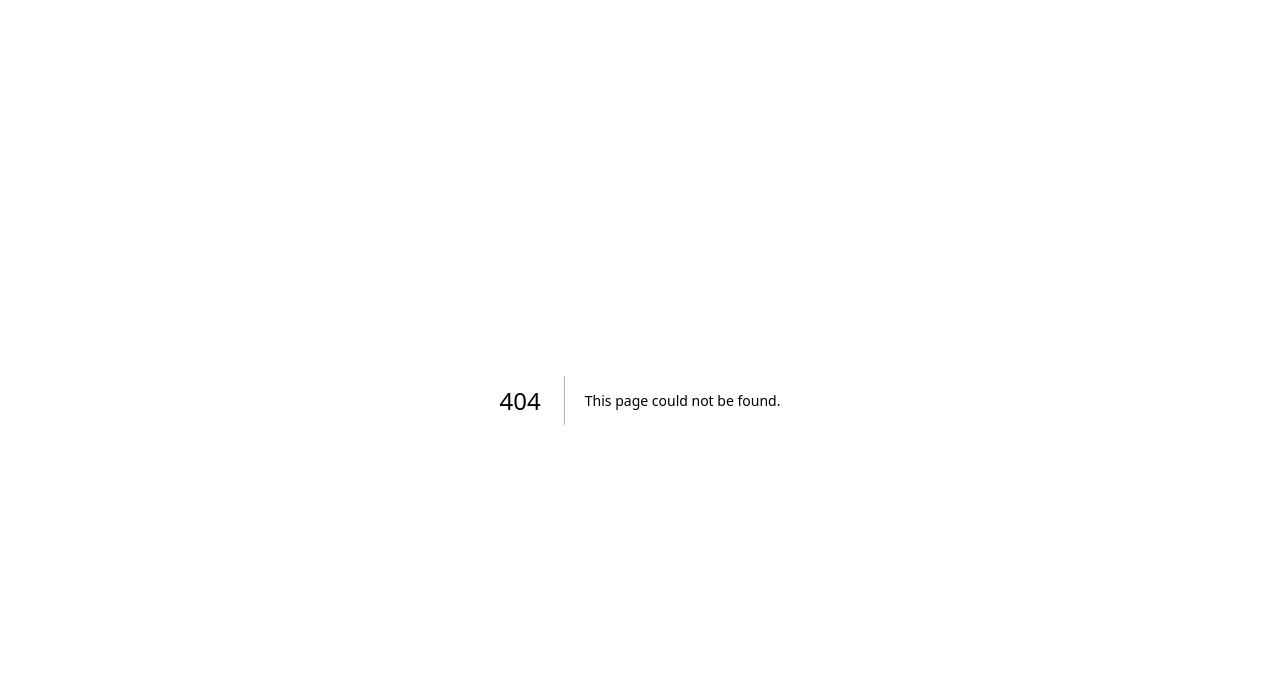
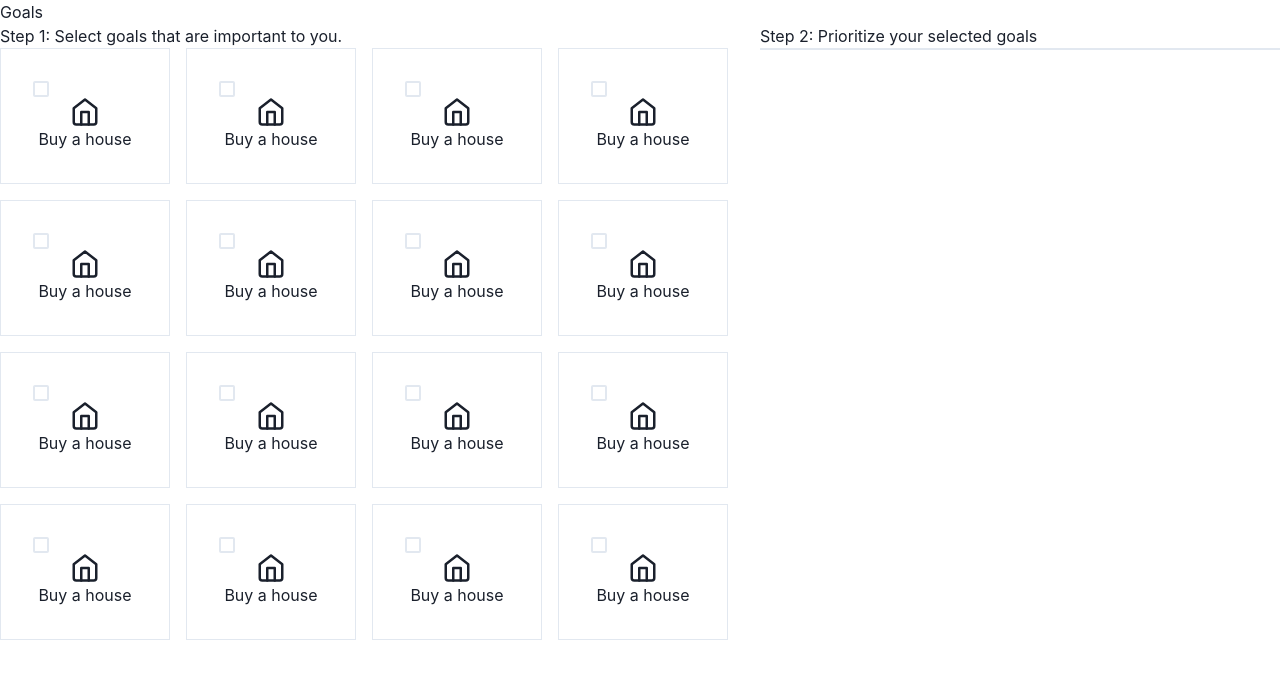
Before and after one commit to WorthyFinancial/WebApp, a Next.js app: page /goals in a window 1280 px wide. Before the commit this address had no page. Shown: the top 678 px of the page. Built offline with nearby package versions, Linux system fonts and the light colour scheme.

Commit message:
work in progress: implementing goals with mock data and using a global store

```diff
--- /dev/null
+++ b/src/pages/goals.jsx
@@ -0,0 +1,98 @@
+import { Home } from "react-feather"
+import { Checkbox } from "@chakra-ui/react";
+import { create } from "zustand"
+
+const size = 30;
+const data = [
+  { id: 1, title: "Buy a house", icon: <Home size={size} /> },
+  { id: 2, title: "Buy a house", icon: <Home size={size} /> },
+  { id: 3, title: "Buy a house", icon: <Home size={size} /> },
+  { id: 4, title: "Buy a house", icon: <Home size={size} /> },
+  { id: 5, title: "Buy a house", icon: <Home size={size} /> },
+  { id: 6, title: "Buy a house", icon: <Home size={size} /> },
+  { id: 7, title: "Buy a house", icon: <Home size={size} /> },
+  { id: 8, title: "Buy a house", icon: <Home size={size} /> },
+  { id: 9, title: "Buy a house", icon: <Home size={size} /> },
+  { id: 10, title: "Buy a house", icon: <Home size={size} /> },
+  { id: 11, title: "Buy a house", icon: <Home size={size} /> },
+  { id: 12, title: "Buy a house", icon: <Home size={size} /> },
+  { id: 13, title: "Buy a house", icon: <Home size={size} /> },
+  { id: 14, title: "Buy a house", icon: <Home size={size} /> },
+  { id: 15, title: "Buy a house", icon: <Home size={size} /> },
+  { id: 16, title: "Buy a house", icon: <Home size={size} /> }
+];
+
+const useGoalsStore = create(set => ({
+    goals: data,
+    selectedGoals: [],
+    addGoal: (goal) => set((state) => ({selectedGoals: [...state.selectedGoals, goal]})),
+    removeGoal: (id) =>  set((state) => ({ selectedGoals: state.selectedGoals.filter(goal => goal.id !== id) }))
+} ))
+
+export default function GoalsPage() {
+
+    return (
+        <div>
+            <h1>Goals</h1>
+            <div className="flex gap-8">
+                <div className="w-7/12">
+                    <p>Step 1: Select goals that are important to you.</p>
+                    <GoalsDirectory />
+                </div>
+                <div className="w-5/12">
+                    <p>Step 2: Prioritize your selected goals</p>
+                    <SelectedGoals />
+                </div>
+            </div>
+
+        </div>
+    )
+}
+
+const GoalsDirectory = () => {
+    const { goals } = useGoalsStore();
+
+    return (
+        <div className="grid grid-cols-4 gap-4">
+            {
+                goals.map(goal => <GoalItem goal={goal} key={goal.id} />)
+            }
+        </div>
+    )
+}
+
+const GoalItem = ({ goal }) => {
+    const { icon, title, id } = goal;
+    const { addGoal, removeGoal } = useGoalsStore();
+    const handleChecked = (e) => {
+        const { checked } = e.target;
+
+        if (checked) {
+            addGoal(goal)
+        } else {
+            console.log("REMOVE")
+            removeGoal(id);
+
+        }
+    }
+
+    return (
+        <div className="border flex flex-col p-8">
+            <Checkbox onChange={(e) => handleChecked(e)} />
+            <div className="mx-auto">{icon}</div>
+            <p className="text-center">{title}</p>
+        </div>
+    )
+}
+
+const SelectedGoals = () => {
+    const { selectedGoals } = useGoalsStore();
+
+    return (<div className="border">
+        {
+            selectedGoals.map(goal => {
+                return (<p key={goal.id}>{goal.title}</p>)
+            })
+        }
+    </div>)
+}
```
